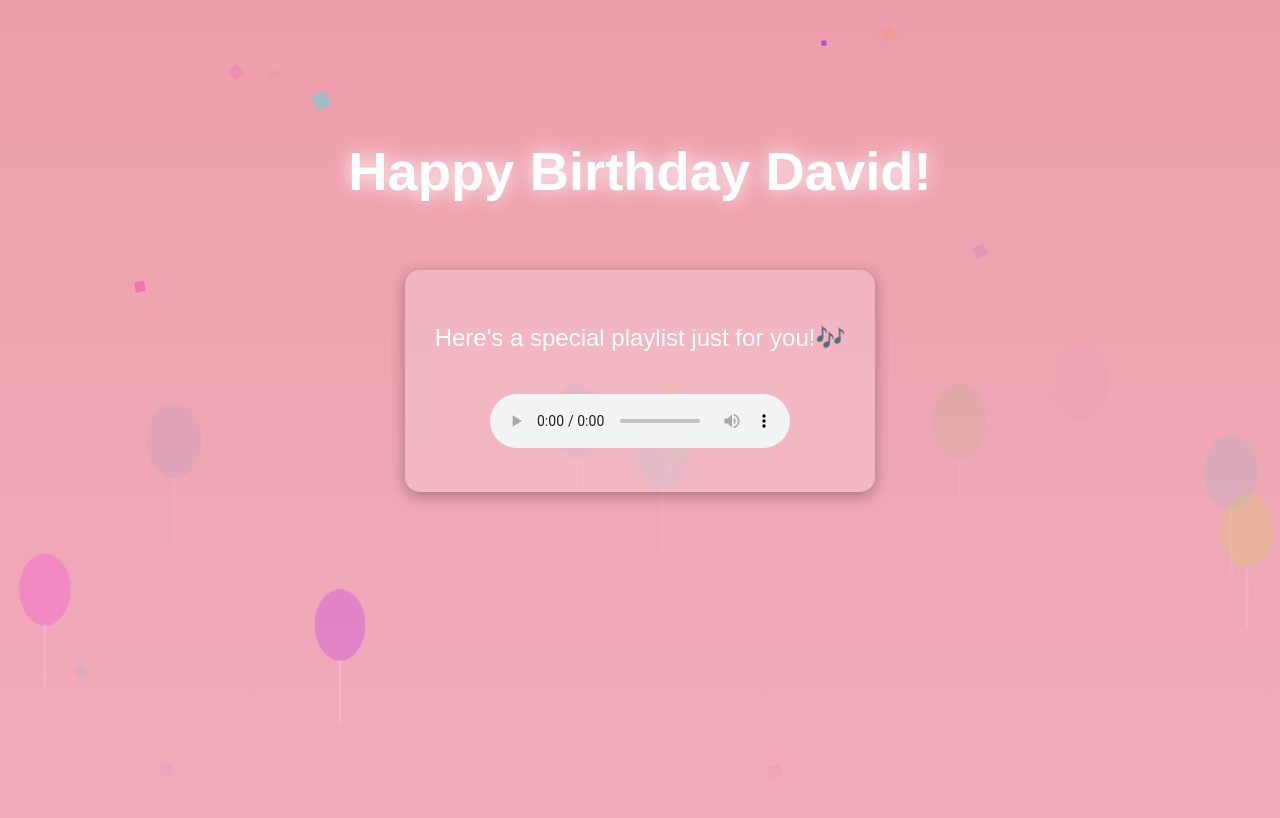
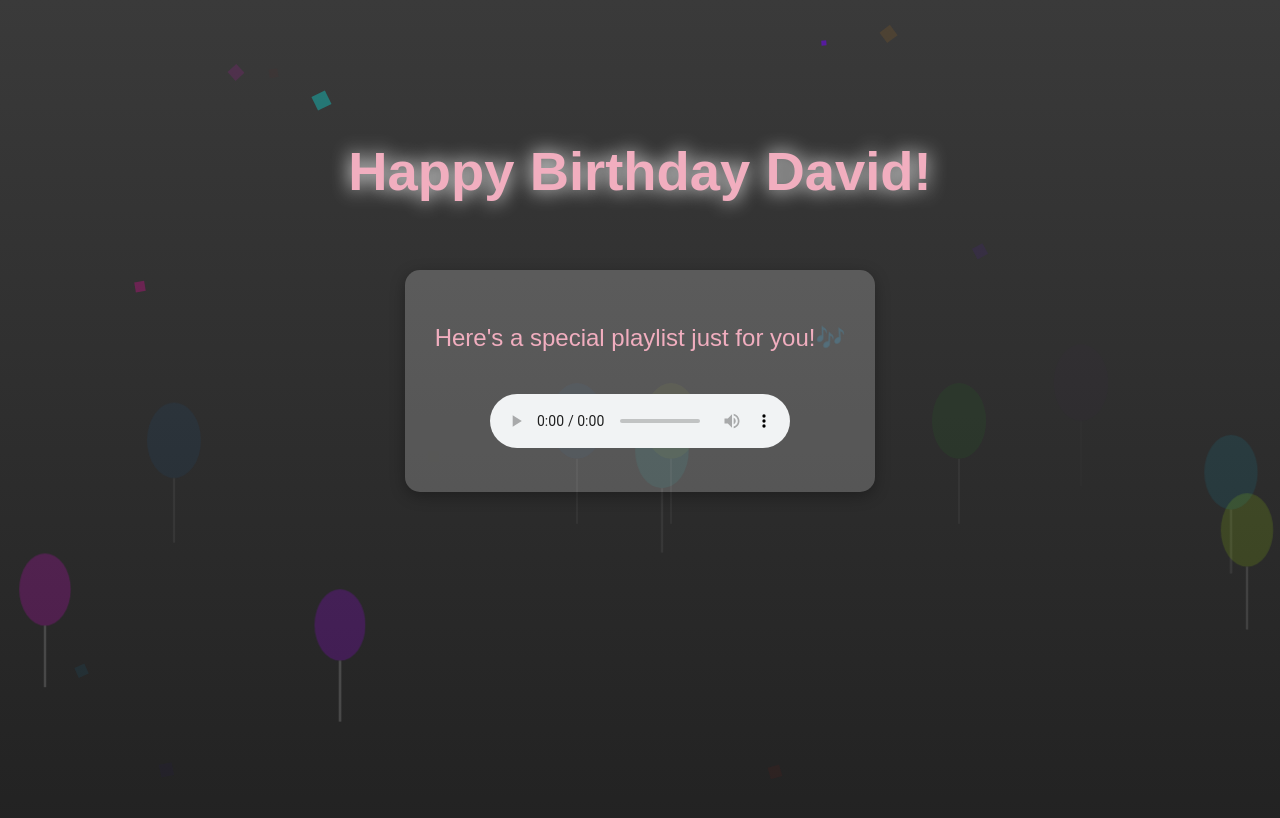
Before and after one commit to lakshmikjyothy/Playlist, a plain HTML site: page index.html in a window 1280 px wide. Drawn offline with Linux system fonts and the dark colour scheme.

Commit message:
Update index.html

```diff
--- a/index.html
+++ b/index.html
@@ -55,6 +55,14 @@
             margin-bottom: 10px;
             width: 100%;
             max-width: 300px;
+        }
+
+        /* Dark Mode */
+        @media (prefers-color-scheme: dark) {
+           body {
+                 background: linear-gradient(#3a3a3a, #1e1e1e); /* Dark grey gradient */
+                 color: #f1aebf; /* Soft pink text */
+                }
         }
 
         @media (max-width: 768px) {
```
